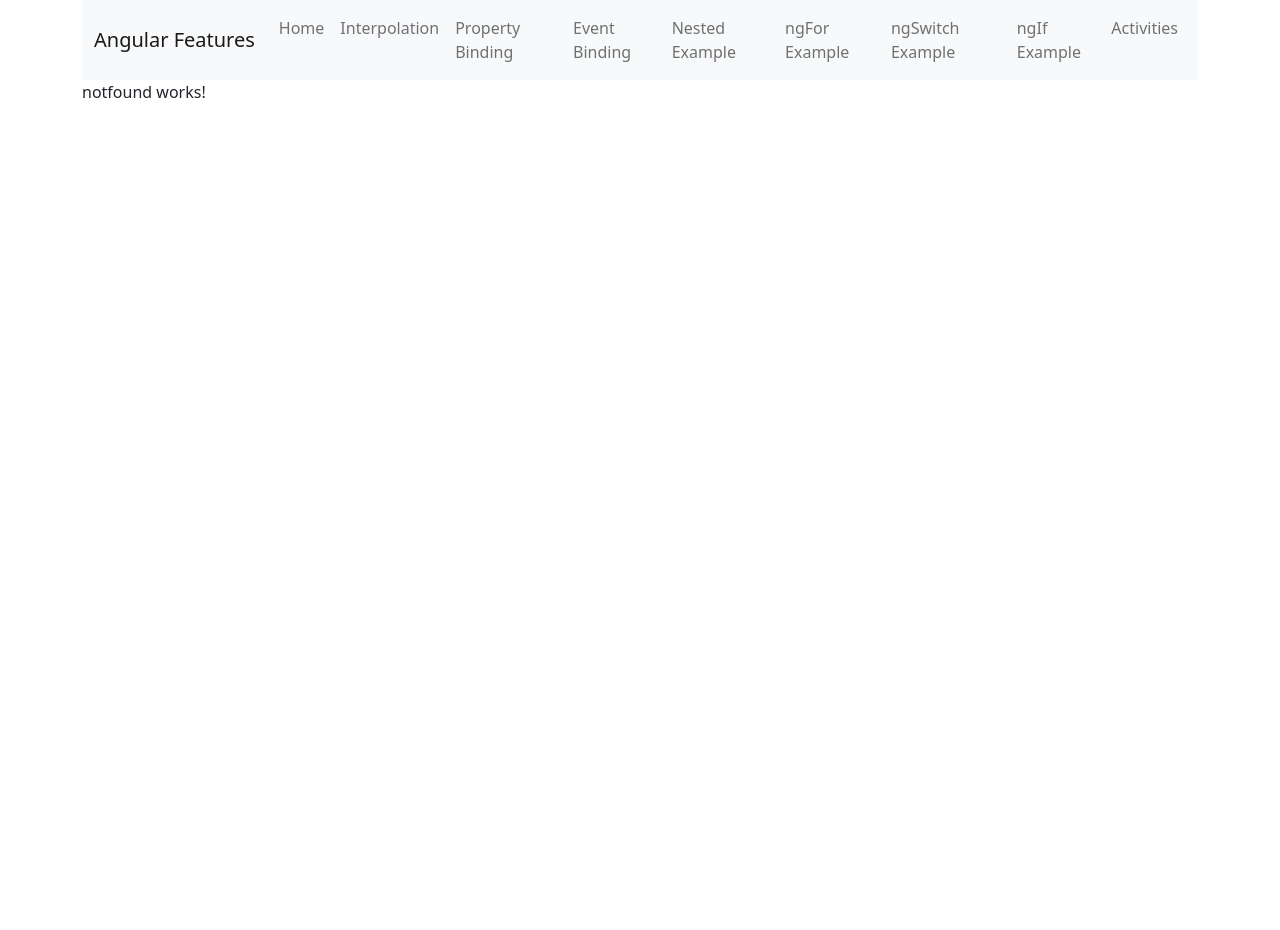
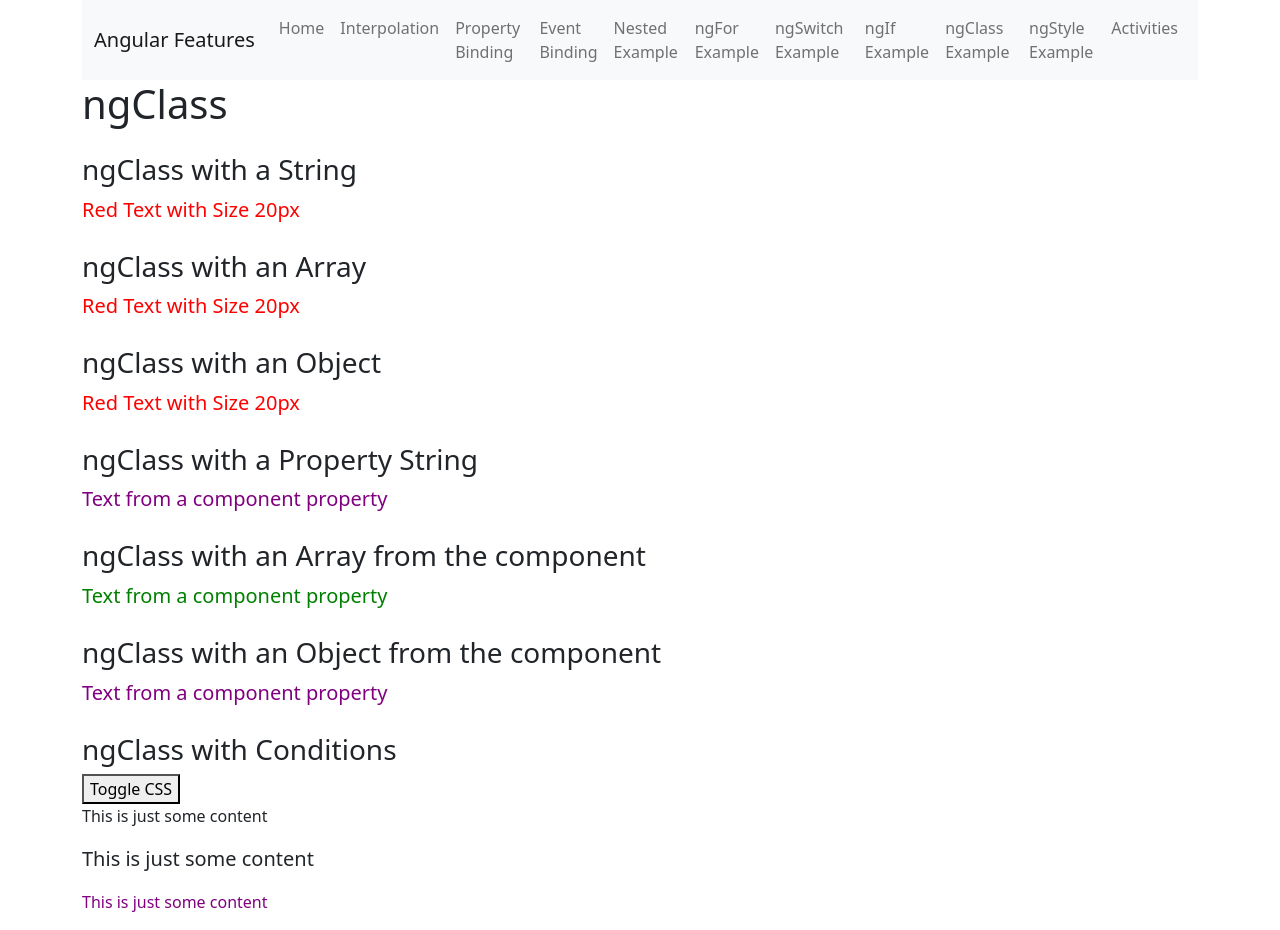
Before and after one commit to afitz1811/angularFeatures, an Angular app: page /ngclass in a window 1280 px wide. Before the commit the page ends 800 px from the top, so only its background shows below. Built offline with nearby package versions, Linux system fonts and the light colour scheme.

Commit message:
ngClass commit

```diff
--- a/src/app/app-routing.module.ts
+++ b/src/app/app-routing.module.ts
@@ -5,8 +5,10 @@ import { EventBindingComponent } from './event-binding/event-binding.component';
 import { HomeComponent } from './home/home.component';
 import { InterpolationComponent } from './interpolation/interpolation.component';
 import { NestedExampleComponent } from './nested-example/nested-example.component';
+import { NgclassComponent } from './ngclass/ngclass.component';
 import { NgforComponent } from './ngfor/ngfor.component';
 import { NgifComponent } from './ngif/ngif.component';
+import { NgstyleComponent } from './ngstyle/ngstyle.component';
 import { NgswitchComponent } from './ngswitch/ngswitch.component';
 import { NotfoundComponent } from './notfound/notfound.component';
 import { PropertybindingComponent } from './propertybinding/propertybinding.component';
@@ -20,6 +22,8 @@ const routes: Routes = [
   { path: 'ngfor', component: NgforComponent},
   { path: 'ngswitch', component: NgswitchComponent},
   { path: 'ngif', component: NgifComponent},
+  { path: 'ngclass', component: NgclassComponent},
+  { path: 'ngstyle', component: NgstyleComponent},
   { path: 'activities', component: ActivitiesComponent},
   { path: '', component: HomeComponent, pathMatch: 'full'},
   { path: '**', component: NotfoundComponent}
--- a/src/app/app.component.html
+++ b/src/app/app.component.html
@@ -27,10 +27,16 @@
       </li>
       <li class="nav-item">
         <a class="nav-link" [routerLink]="['ngswitch']">ngSwitch Example</a>
+      </li>
+     <li class="nav-item">
+      <a class="nav-link" [routerLink]="['ngif']">ngIf Example</a>
      </li>
      <li class="nav-item">
-      <a class="nav-link" [routerLink]="['ngif']">ngIf Example</a>
-   </li>
+      <a class="nav-link" [routerLink]="['ngclass']">ngClass Example</a>
+    </li>
+      <li class="nav-item">
+        <a class="nav-link" [routerLink]="['ngstyle']">ngStyle Example</a>
+    </li>
       <li class="nav-item">
         <a class="nav-link" [routerLink]="['activities']">Activities</a>
      </li>
--- a/src/app/app.module.ts
+++ b/src/app/app.module.ts
@@ -15,6 +15,8 @@ import { NgforComponent } from './ngfor/ngfor.component';
 import { ActivitiesComponent } from './activities/activities.component';
 import { NgswitchComponent } from './ngswitch/ngswitch.component';
 import { NgifComponent } from './ngif/ngif.component';
+import { NgclassComponent } from './ngclass/ngclass.component';
+import { NgstyleComponent } from './ngstyle/ngstyle.component';
 
 
 @NgModule({
@@ -30,7 +32,9 @@ import { NgifComponent } from './ngif/ngif.component';
     NgforComponent,
     ActivitiesComponent,
     NgswitchComponent,
-    NgifComponent
+    NgifComponent,
+    NgclassComponent,
+    NgstyleComponent
   ],
   imports: [
     BrowserModule,
--- /dev/null
+++ b/src/app/ngclass/ngclass.component.css
@@ -0,0 +1,14 @@
+.red { color: red; }
+.size20 { font-size: 20px; }
+
+.green{
+  color: green;
+}
+
+.purple{
+  color: purple;
+}
+
+h3 {
+  margin-top: 25px;
+}
--- /dev/null
+++ b/src/app/ngclass/ngclass.component.html
@@ -0,0 +1,43 @@
+<h1>ngClass</h1>
+
+<h3>ngClass with a String</h3>
+<div [ngClass]="'red size20'">
+  Red Text with Size 20px
+</div>
+
+<h3>ngClass with an Array</h3>
+<div [ngClass]="['red', 'size20']">
+  Red Text with Size 20px
+</div>
+
+<h3>ngClass with an Object</h3>
+<div [ngClass]="{'red':true, 'size20':true}">
+  Red Text with Size 20px
+</div>
+
+<h3>ngClass with a Property String</h3>
+<div [ngClass]="cssString">
+  Text from a component property
+</div>
+
+<h3>ngClass with an Array from the component</h3>
+<div [ngClass]="cssArray">
+  Text from a component property
+</div>
+
+<h3>ngClass with an Object from the component</h3>
+<div [ngClass]="cssObject">
+  Text from a component property
+</div>
+
+<h3>ngClass with Conditions</h3>
+<button (click)="toggleOn=!toggleOn">Toggle CSS</button>
+<div [class.red]="toggleOn">
+  <p>This is just some content</p>
+</div>
+<div [ngClass]="{'size20' : !toggleOn}">
+  <p>This is just some content</p>
+</div>
+<div [ngClass]="toggleOn ? 'green' : 'purple'">
+  <p>This is just some content</p>
+</div>
--- /dev/null
+++ b/src/app/ngclass/ngclass.component.ts
@@ -0,0 +1,19 @@
+import { Component, OnInit } from '@angular/core';
+
+@Component({
+  selector: 'app-ngclass',
+  templateUrl: './ngclass.component.html',
+  styleUrls: ['./ngclass.component.css']
+})
+export class NgclassComponent implements OnInit {
+
+  constructor() { }
+
+  ngOnInit(): void {
+  }
+
+  cssString : string = "purple size20";
+  cssArray : string[] = ['green', 'size20'];
+  cssObject : object = {'purple':true, 'size20': true};
+  toggleOn : boolean = false;
+}
--- /dev/null
+++ b/src/app/ngstyle/ngstyle.component.html
@@ -0,0 +1 @@
+<p>ngstyle works!</p>
--- /dev/null
+++ b/src/app/ngstyle/ngstyle.component.ts
@@ -0,0 +1,15 @@
+import { Component, OnInit } from '@angular/core';
+
+@Component({
+  selector: 'app-ngstyle',
+  templateUrl: './ngstyle.component.html',
+  styleUrls: ['./ngstyle.component.css']
+})
+export class NgstyleComponent implements OnInit {
+
+  constructor() { }
+
+  ngOnInit(): void {
+  }
+
+}
```
Also changed, not shown: src/app/ngstyle/ngstyle.component.css (added), 2 other files (tests, documents, lock files or other folders).
